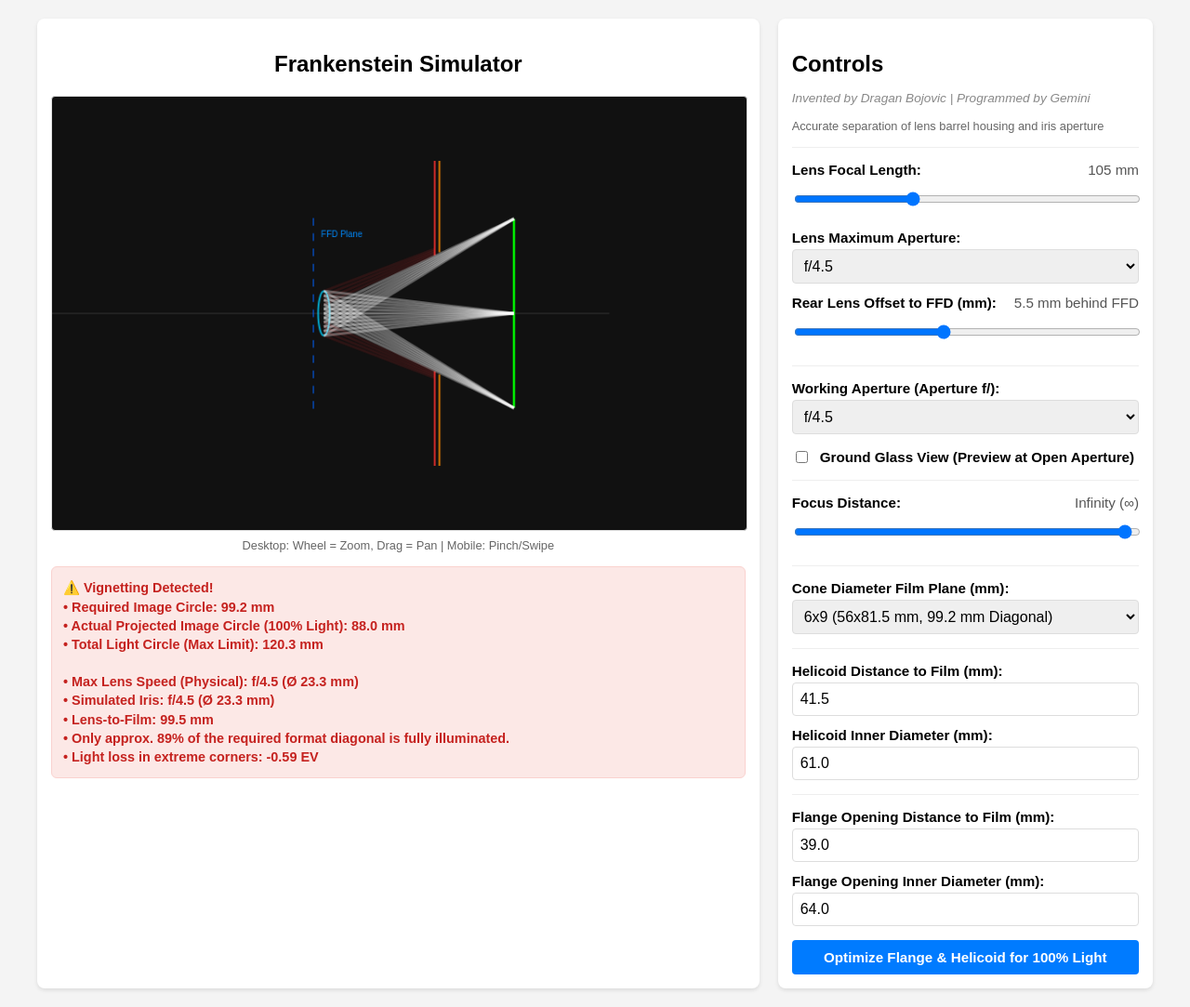
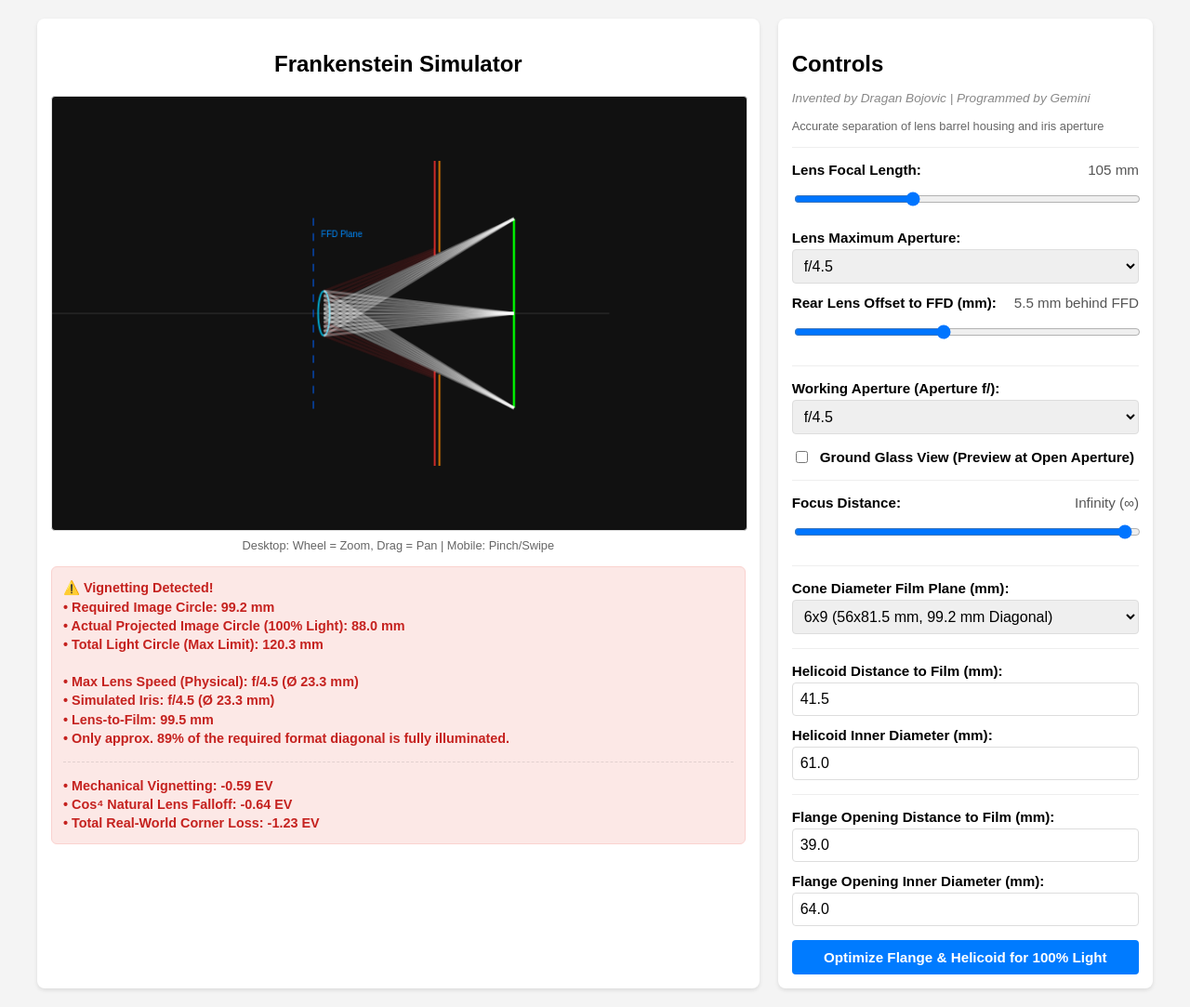
Before and after one commit to Draganito/lens_sim, a plain HTML site: page index.html in a window 1280 px wide. Shown: the whole page at 93% size. Drawn offline with Linux system fonts and the light colour scheme.

Commit message:
Refactor vignetting calculations and metrics display

```diff
--- a/index.html
+++ b/index.html
@@ -380,7 +380,7 @@
             }
 
             // ==========================================
-            // ACCURATE ANALYTICAL VIGNETTING CALCULATION
+            // MECHANICAL VIGNETTING ACCURATE SENSOR
             // ==========================================
             const targetCornerY = filmSize / 2;
             let irisTop = apertureRadius;
@@ -410,7 +410,19 @@
             if (effectiveWindow < 0) effectiveWindow = 0;
 
             let preciseTransmission = effectiveWindow / fullIrisWindow;
-            let evLoss = preciseTransmission > 0 ? -Math.log2(preciseTransmission) : Infinity;
+            let mechanicalEvLoss = preciseTransmission > 0 ? -Math.log2(preciseTransmission) : Infinity;
+
+            // ==========================================
+            // NEW: NATURAL OPTICAL VIGNETTING (COS⁴ LAW)
+            // ==========================================
+            // Angle alpha between central optical axis and extreme corner field
+            let cornerAngleRad = Math.atan((filmSize / 2) / totalDistance);
+            let cosAlpha = Math.cos(cornerAngleRad);
+            let cos4Transmission = Math.pow(cosAlpha, 4);
+            let cos4EvLoss = -Math.log2(cos4Transmission);
+
+            // Combined True Exposure Loss in the Corner
+            let totalEvLoss = mechanicalEvLoss + cos4EvLoss;
 
             // Ray-Tracing
             const samplePointsFilm = [-filmSize / 2, 0, filmSize / 2];
@@ -446,12 +458,17 @@
 
             // Metrics Output
             const statusBox = document.getElementById('statusBox');
-            let realDist = (filmX - lensX).toFixed(1);
+            let realDist = (totalDistance).toFixed(1);
             let extensionInfo = bellowsExtension > 0 ? `<br>• Bellows Extension: +${bellowsExtension.toFixed(1)} mm` : '';
 
             const formatInfo = `• Required Image Circle: <b>${filmSize.toFixed(1)} mm</b><br>
                                 • Actual Projected Image Circle (100% Light): <b>${projectedDiameter.toFixed(1)} mm</b><br>
                                 • Total Light Circle (Max Limit): <b>${absoluteMaxDiameter.toFixed(1)} mm</b><br><br>`;
+
+            const vignetteMetricsStr = `<br><hr style="border-top:1px dashed rgba(0,0,0,0.1)">
+                                        • Mechanical Vignetting: -${mechanicalEvLoss === Infinity ? "∞" : mechanicalEvLoss.toFixed(2)} EV<br>
+                                        • Cos⁴ Natural Lens Falloff: -${cos4EvLoss.toFixed(2)} EV<br>
+                                        • <b>Total Real-World Corner Loss: <span style="color:#c5221f;">-${totalEvLoss === Infinity ? "∞" : totalEvLoss.toFixed(2)} EV</span></b>`;
 
             if (projectedDiameter >= filmSize) {
                 statusBox.className = "status-box status-ok";
@@ -459,18 +476,18 @@
                                        ✓ Max Lens Speed (Physical): f/${maxAperture} (Ø ${lensDiameter.toFixed(1)} mm)<br>
                                        ✓ Simulated Iris: f/${fStop} (Ø ${(apertureRadius*2).toFixed(1)} mm)<br>
                                        ✓ Lens-to-Film: ${realDist} mm ${extensionInfo}<br>
-                                       ✓ 100% Coverage. No mechanical vignetting! (0.00 EV Loss)`;
+                                       ✓ 100% Geometric Coverage. No mechanical clipping!
+                                       ${vignetteMetricsStr.replace('color:#c5221f;', 'color:#137333;')}`;
             } else {
                 statusBox.className = "status-box status-warn";
                 let coveragePercent = Math.min(100, Math.round((projectedDiameter / filmSize) * 100));
-                let evText = evLoss === Infinity ? "Total Blackout (∞ EV)" : `-${evLoss.toFixed(2)} EV`;
 
                 statusBox.innerHTML = `⚠️ Vignetting Detected!${previewMaxAp ? " <b>(Ground Glass Preview Active)</b>" : ""}<br>${formatInfo}
                                        • Max Lens Speed (Physical): f/${maxAperture} (Ø ${lensDiameter.toFixed(1)} mm)<br>
                                        • Simulated Iris: f/${fStop} (Ø ${(apertureRadius*2).toFixed(1)} mm)<br>
                                        • Lens-to-Film: ${realDist} mm ${extensionInfo}<br>
-                                       • Only approx. ${coveragePercent}% of the required format diagonal is fully illuminated.<br>
-                                       • <b>Light loss in extreme corners: <span style="color:#c5221f;">${evText}</span></b>`;
+                                       • Only approx. ${coveragePercent}% of the required format diagonal is fully illuminated.
+                                       ${vignetteMetricsStr}`;
             }
         }
 
```
